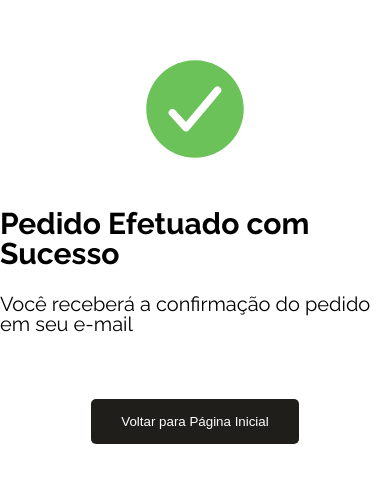
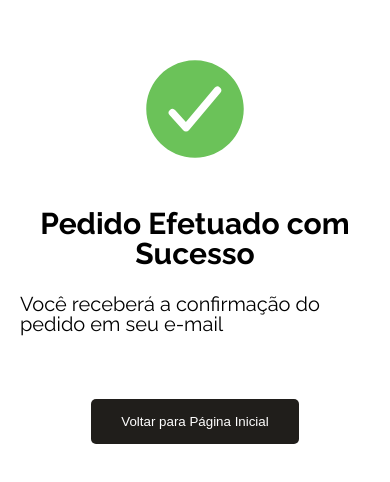
Before and after one commit to gsnorberto/projeto15-glfashion-front, a React (Create React App) app: page /sucesso in a window 390 px wide. Shown: the part 176-658 px from the top of the page. Built offline with nearby package versions, Linux system fonts and the light colour scheme; sample sign-in values are in the browser's storage.

Commit message:
style: responsividade na página de sucesso

```diff
--- a/src/pages/Success/styles.js
+++ b/src/pages/Success/styles.js
@@ -7,6 +7,7 @@ export const SuccessArea = styled.div`
     flex-direction: column;
     justify-content: center;
     align-items: center;
+    padding: 0 20px;
 
     .check-icon{
         width: 120px;
@@ -22,6 +23,7 @@ export const SuccessArea = styled.div`
 export const Title = styled.div`
     font-size: 30px;
     font-weight: 700;
+    text-align: center;
 `
 
 export const Subtitle = styled.div`
```
